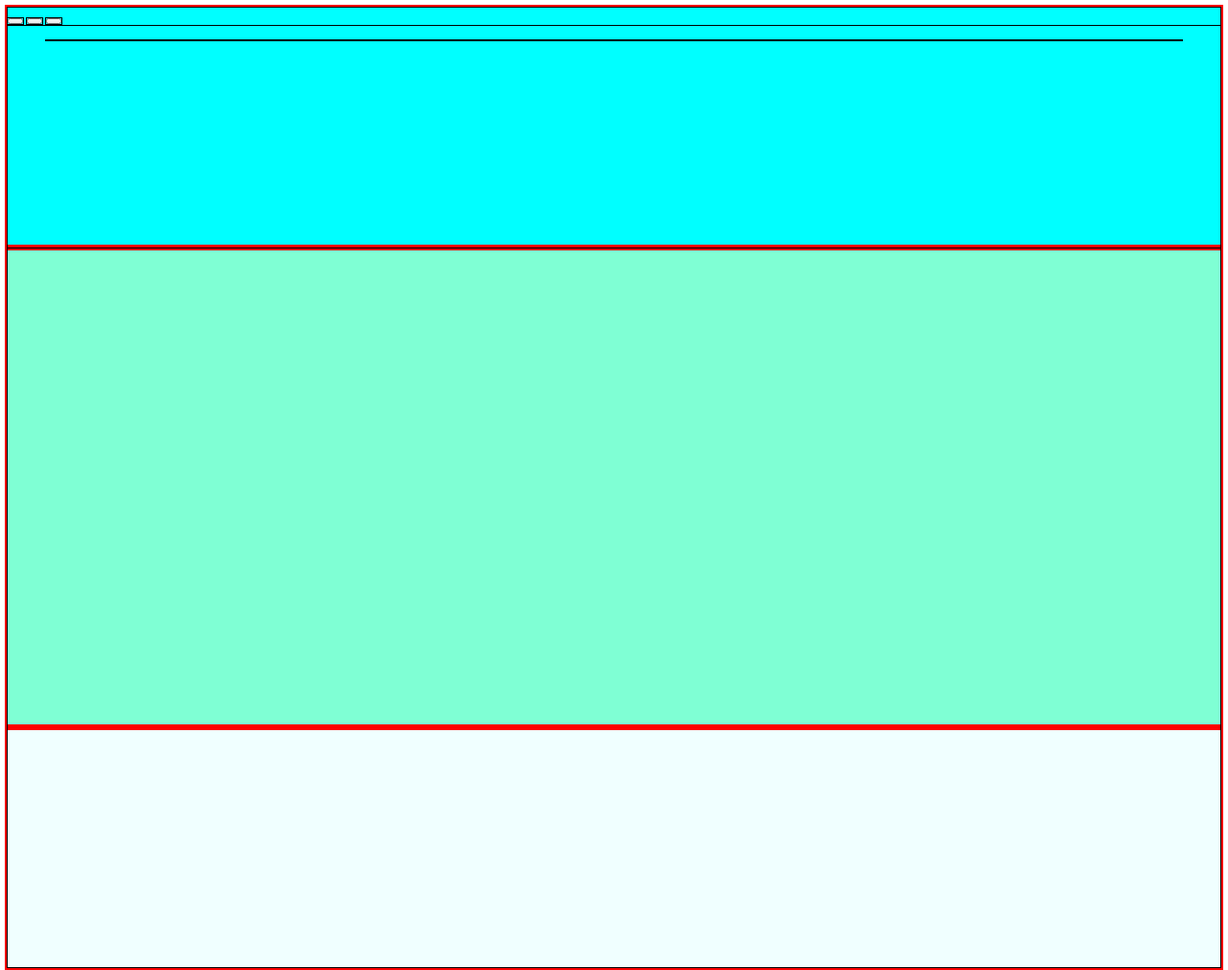
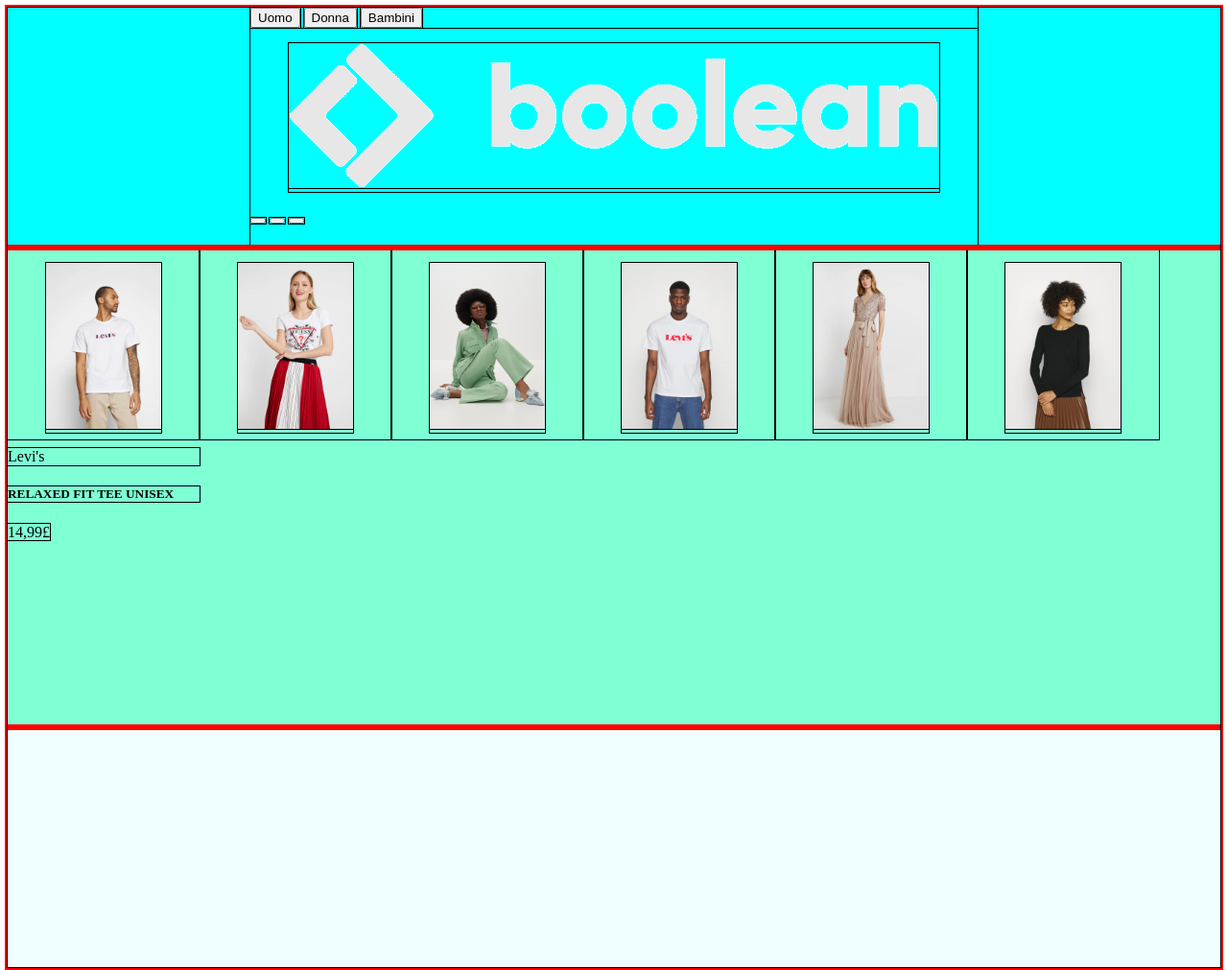
Before and after one commit to Nicole-Villon-Alejandro/html-css-boolando, a plain HTML site: page index.html in a window 1280 px wide. Shown: the whole page at 96% size. Drawn offline with Linux system fonts and the light colour scheme.

Commit message:
add: card

```diff
--- a/css/style.css
+++ b/css/style.css
@@ -1,12 +1,24 @@
 header{
     height: 250px;
     background-color: aqua;
+    display: flex;
+    justify-content: space-around;
 }
 
 main{
     height: 500px;
     background-color: aquamarine;
+    display: flex;
+    justify-items: center;
 }
+
+.card{
+    height: 200px;
+    width: 200px;
+
+}
+
+
 
 footer{
     height: 250px;
--- a/index.html
+++ b/index.html
@@ -20,27 +20,60 @@
         <div>
             <!-- bottoni -->
             <nav>
-                <button></button>
-                <button></button>
-                <button></button>
+                <button>Uomo</button>
+                <button>Donna</button>
+                <button>Bambini</button>
             </nav>
 
             <!-- logo -->
             <figure>
+                <img src="img/boolean-logo.png" alt="descrizione dell'immagine">
 
             </figure>
 
-            <!-- bottoni -->
+            <!-- icone -->
+             <button></button>
+             <button></button>
+             <button></button>
 
         </div>
     </header>
     <main>
-        <div></div>
-        <div></div>
-        <div></div>
-        <div></div>
-        <div></div>
-        <div></div>
+        <div class="card">
+            <figure>
+                <img width="100%" src="img/1.webp" alt="descrizione dell'immagine">
+            </figure>
+            <p>Levi's</p>
+            <h5>RELAXED FIT TEE UNISEX</h5>
+            <span>14,99£</span>
+        </div>
+        <div class="card">
+            <figure>
+                <img width="100%" src="img/2.webp" alt="descrizione dell'iimagine">
+            </figure>
+        </div>
+        <div class="card">
+            <figure>
+                <img width="100%" src="img/3.webp" alt="descrizionedell'immagine">
+            </figure>
+        </div>
+        <div class="card">
+            <figure>
+                <img width="100%" src="img/4.webp" alt="descrizione dell'immagine">
+            </figure>
+        </div>
+        <div class="card">
+            <figure>
+                <img width="100%" src="img/5.webp" alt="descrizione dell'immagine">
+
+            </figure>
+        </div>
+        <div class="card">
+            <figure>
+                <img width="100%" src="img/6.webp" alt="descrizione dell'immagine">
+
+            </figure>
+        </div>
     </main>
     <footer>
 
```
